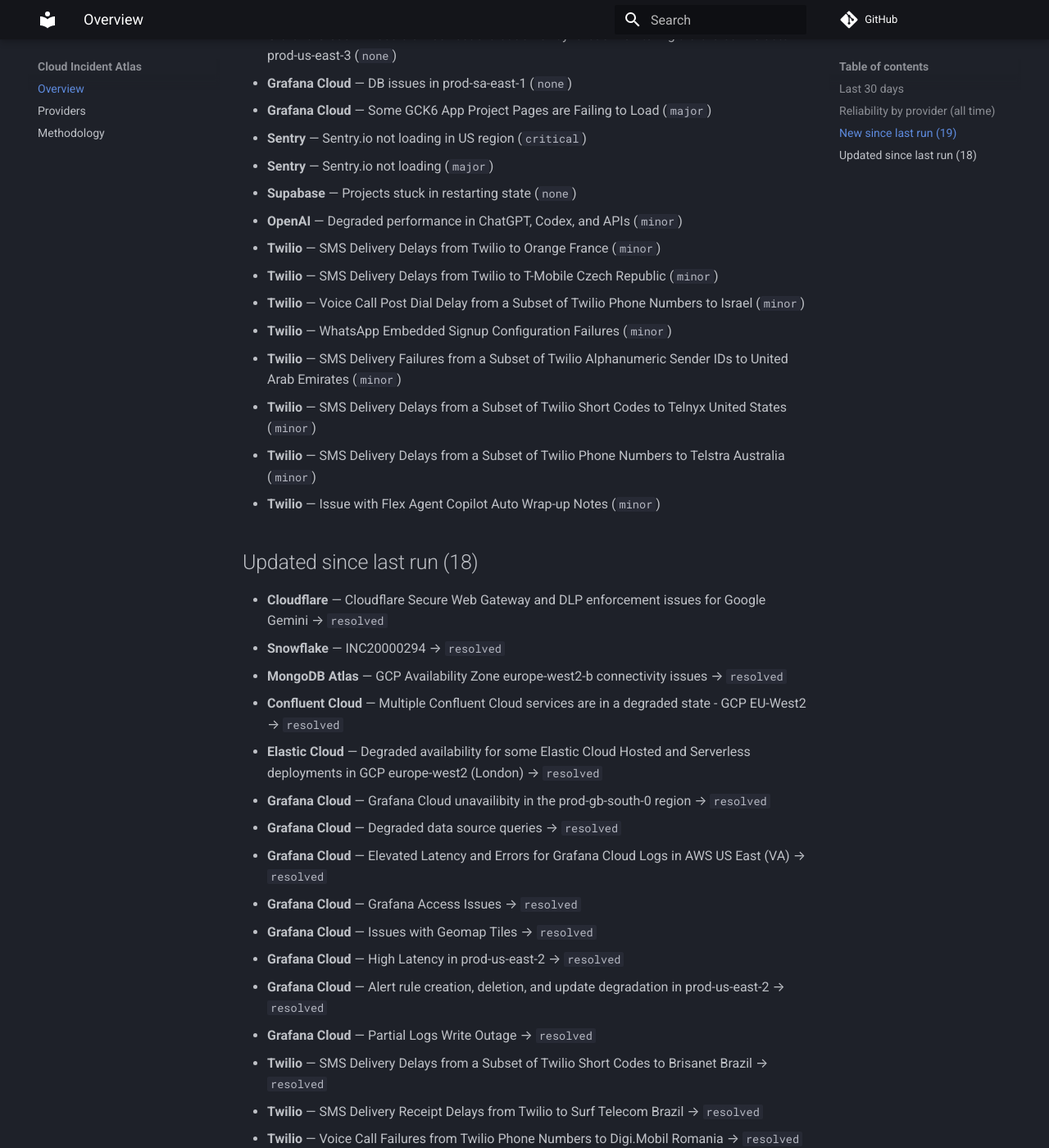
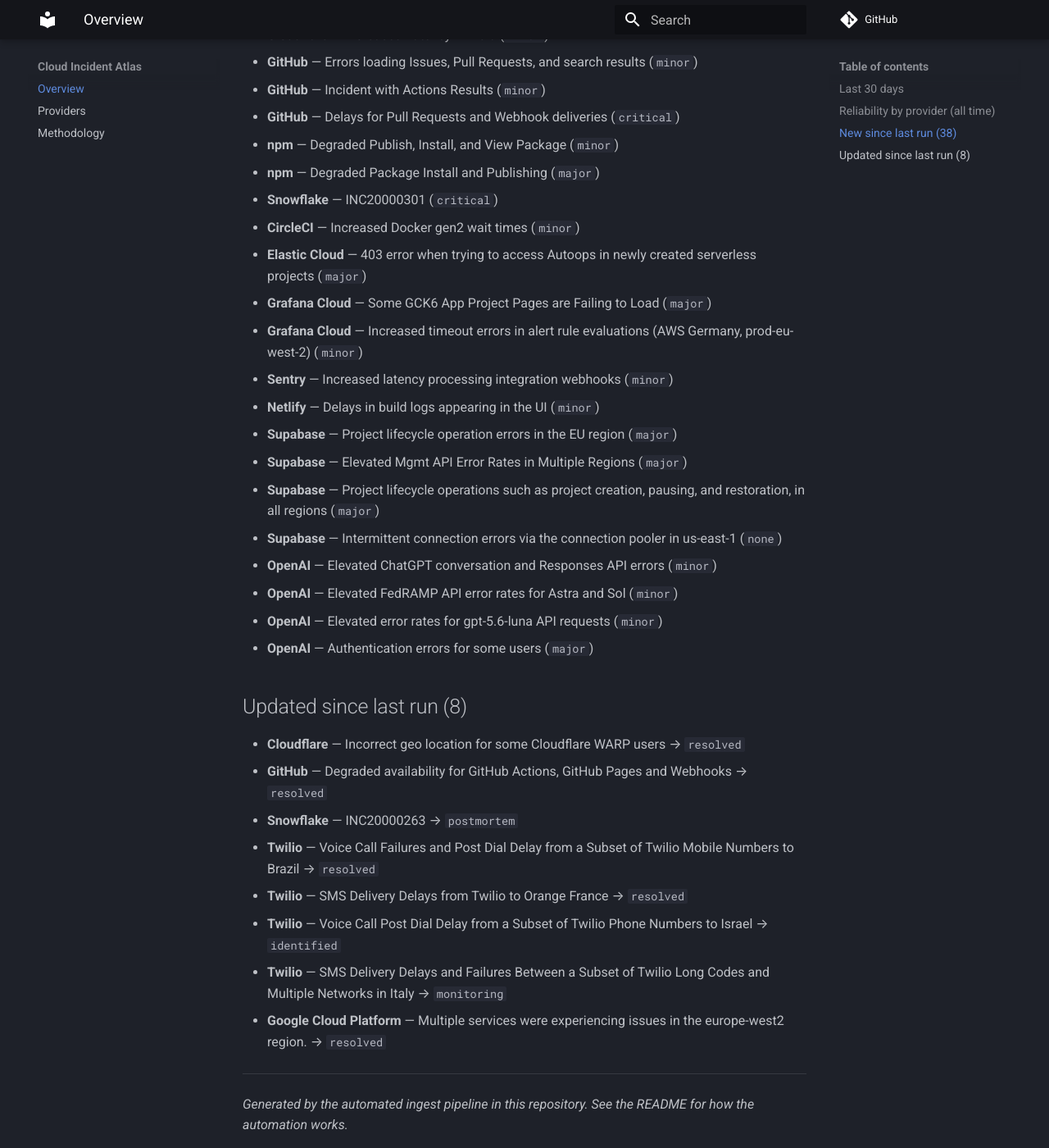
Before and after one commit to ayushgupta07xx/cloud-incident-atlas, an MkDocs documentation site: the page built from docs/index.md, in a window 1280 px wide and 1400 px high, scrolled down 1841 px. Shown: the whole window at 82% size. Built offline with MkDocs 1.6.1 and Material for MkDocs 9.7.7, drawn with Linux system fonts in a browser that asks for light colours; comment, search, counter and statistics services are not loaded; some of the changed text lies outside the part shown.

Commit message:
docs: refresh digest and charts
Regenerated from the corpus by the ingest pipeline.

Run: https://github.com/ayushgupta07xx/cloud-incident-atlas/actions/runs/39810945775

Co-authored-by: github-actions[bot] <41898282+github-actions[bot]@users.noreply.github.com>

```diff
--- a/docs/index.md
+++ b/docs/index.md
@@ -14,71 +14,67 @@
 | Atlassian | devtools | 39 | 120m | 2244m |
 | Amazon Web Services | cloud | 79 | — | — |
 | Microsoft Azure | cloud | 1 | — | — |
-| CircleCI | devtools | 321 | 70m | 481m |
-| Cloudflare | cdn | 6789 | 239m | 507m |
+| CircleCI | devtools | 322 | 70m | 481m |
+| Cloudflare | cdn | 6794 | 239m | 507m |
 | Confluent Cloud | data | 267 | 195m | 1599m |
 | Datadog | observability | 127 | 73m | 226m |
 | DigitalOcean | cloud | 510 | 144m | 571m |
 | Discord | comms | 224 | 56m | 292m |
-| Elastic Cloud | observability | 262 | 192m | 1506m |
-| Google Cloud Platform | cloud | 8 | 556m | — |
-| GitHub | devtools | 639 | 67m | 290m |
-| Grafana Cloud | observability | 785 | 92m | 1136m |
+| Elastic Cloud | observability | 263 | 192m | 1506m |
+| Google Cloud Platform | cloud | 8 | 505m | — |
+| GitHub | devtools | 642 | 67m | 287m |
+| Grafana Cloud | observability | 787 | 93m | 1135m |
 | HashiCorp Cloud | devtools | 40 | 178m | 1647m |
 | MongoDB Atlas | data | 279 | 120m | 1403m |
-| Netlify | paas | 227 | 39m | 185m |
+| Netlify | paas | 228 | 40m | 205m |
 | New Relic | observability | 108 | 63m | 311m |
-| npm | devtools | 65 | 107m | 347m |
-| OpenAI | ai | 114 | 108m | 653m |
-| Sentry | observability | 346 | 85m | 360m |
-| Snowflake | data | 208 | 118m | 595m |
-| Supabase | paas | 444 | 153m | 1315m |
-| Twilio | comms | 11147 | 270m | 1095m |
+| npm | devtools | 67 | 108m | 344m |
+| OpenAI | ai | 118 | 109m | 624m |
+| Sentry | observability | 347 | 84m | 359m |
+| Snowflake | data | 209 | 118m | 594m |
+| Supabase | paas | 448 | 152m | 1294m |
+| Twilio | comms | 11159 | 270m | 1095m |
 | Vercel | paas | 394 | 72m | 364m |
-| Zoom | comms | 193 | 113m | 1511m |
+| Zoom | comms | 194 | 111m | 1503m |
 
-## New since last run (19)
+## New since last run (38)
 
-- **Cloudflare** — Issue with Bot management traffic categorization for verified bots (`minor`)
-- **Snowflake** — INC20000299 (`minor`)
-- **CircleCI** — Increased wait times for macOS jobs on m4pro.large (`minor`)
-- **Elastic Cloud** — Elastic Cloud scaling issues in Azure (`major`)
-- **Grafana Cloud** — Possible incorrect evaluation of Synthetic Monitoring alert rules in cluster prod-us-east-3 (`none`)
-- **Grafana Cloud** — DB issues in prod-sa-east-1 (`none`)
+- **Cloudflare** — Cloudflare Workers API Latency (`minor`)
+- **Cloudflare** — Network congestion in Portland and Seattle, US (`minor`)
+- **Cloudflare** — Elevated Error Rate for Durable Objects in Lisbon (`minor`)
+- **Cloudflare** — Elevated Errors for R2 and Durable Objects in ENAM (`major`)
+- **Cloudflare** — Increased Latency in India (`minor`)
+- **GitHub** — Errors loading Issues, Pull Requests, and search results (`minor`)
+- **GitHub** — Incident with Actions Results (`minor`)
+- **GitHub** — Delays for Pull Requests and Webhook deliveries (`critical`)
+- **npm** — Degraded Publish, Install, and View Package (`minor`)
+- **npm** — Degraded Package Install and Publishing (`major`)
+- **Snowflake** — INC20000301 (`critical`)
+- **CircleCI** — Increased Docker gen2 wait times (`minor`)
+- **Elastic Cloud** — 403 error when trying to access Autoops in newly created serverless projects (`major`)
 - **Grafana Cloud** — Some GCK6 App Project Pages are Failing to Load (`major`)
-- **Sentry** — Sentry.io not loading in US region (`critical`)
-- **Sentry** — Sentry.io not loading (`major`)
-- **Supabase** — Projects stuck in restarting state (`none`)
-- **OpenAI** — Degraded performance in ChatGPT, Codex, and APIs (`minor`)
-- **Twilio** — SMS Delivery Delays from Twilio to Orange France (`minor`)
-- **Twilio** — SMS Delivery Delays from Twilio to T-Mobile Czech Republic (`minor`)
-- **Twilio** — Voice Call Post Dial Delay from a Subset of Twilio Phone Numbers to Israel (`minor`)
-- **Twilio** — WhatsApp Embedded Signup Configuration Failures (`minor`)
-- **Twilio** — SMS Delivery Failures from a Subset of Twilio Alphanumeric Sender IDs to United Arab Emirates (`minor`)
-- **Twilio** — SMS Delivery Delays from a Subset of Twilio Short Codes to Telnyx United States (`minor`)
-- **Twilio** — SMS Delivery Delays from a Subset of Twilio Phone Numbers to Telstra Australia (`minor`)
-- **Twilio** — Issue with Flex Agent Copilot Auto Wrap-up Notes (`minor`)
+- **Grafana Cloud** — Increased timeout errors in alert rule evaluations (AWS Germany, prod-eu-west-2) (`minor`)
+- **Sentry** — Increased latency processing integration webhooks (`minor`)
+- **Netlify** — Delays in build logs appearing in the UI (`minor`)
+- **Supabase** — Project lifecycle operation errors in the EU region (`major`)
+- **Supabase** — Elevated Mgmt API Error Rates in Multiple Regions (`major`)
+- **Supabase** — Project lifecycle operations such as project creation, pausing, and restoration, in all regions (`major`)
+- **Supabase** — Intermittent connection errors via the connection pooler in us-east-1 (`none`)
+- **OpenAI** — Elevated ChatGPT conversation and Responses API errors (`minor`)
+- **OpenAI** — Elevated FedRAMP API error rates for Astra and Sol (`minor`)
+- **OpenAI** — Elevated error rates for gpt-5.6-luna API requests (`minor`)
+- **OpenAI** — Authentication errors for some users (`major`)
 
-## Updated since last run (18)
+## Updated since last run (8)
 
-- **Cloudflare** — Cloudflare Secure Web Gateway and DLP enforcement issues for Google Gemini → `resolved`
-- **Snowflake** — INC20000294 → `resolved`
-- **MongoDB Atlas** — GCP Availability Zone europe-west2-b connectivity issues → `resolved`
-- **Confluent Cloud** — Multiple Confluent Cloud services are in a degraded state - GCP EU-West2 → `resolved`
-- **Elastic Cloud** — Degraded availability for some Elastic Cloud Hosted and Serverless deployments in GCP europe-west2 (London) → `resolved`
-- **Grafana Cloud** — Grafana Cloud unavailibity in the prod-gb-south-0 region → `resolved`
-- **Grafana Cloud** — Degraded data source queries → `resolved`
-- **Grafana Cloud** — Elevated Latency and Errors for Grafana Cloud Logs in AWS US East (VA) → `resolved`
-- **Grafana Cloud** — Grafana Access Issues → `resolved`
-- **Grafana Cloud** — Issues with Geomap Tiles → `resolved`
-- **Grafana Cloud** — High Latency in prod-us-east-2 → `resolved`
-- **Grafana Cloud** — Alert rule creation, deletion, and update degradation in prod-us-east-2 → `resolved`
-- **Grafana Cloud** — Partial Logs Write Outage → `resolved`
-- **Twilio** — SMS Delivery Delays from a Subset of Twilio Short Codes to Brisanet Brazil → `resolved`
-- **Twilio** — SMS Delivery Receipt Delays from Twilio to Surf Telecom Brazil → `resolved`
-- **Twilio** — Voice Call Failures from Twilio Phone Numbers to Digi.Mobil Romania → `resolved`
-- **Twilio** — SMS Delivery Delays and Failures between a Subset of Twilio Long Codes and Multiple Networks in Italy → `monitoring`
-- **Twilio** — Voice Call Failures and Post Dial Delay From a Subset of Twilio Mobile Numbers to Brazil → `monitoring`
+- **Cloudflare** — Incorrect geo location for some Cloudflare WARP users → `resolved`
+- **GitHub** — Degraded availability for GitHub Actions, GitHub Pages and Webhooks → `resolved`
+- **Snowflake** — INC20000263 → `postmortem`
+- **Twilio** — Voice Call Failures and Post Dial Delay from a Subset of Twilio Mobile Numbers to Brazil → `resolved`
+- **Twilio** — SMS Delivery Delays from Twilio to Orange France → `resolved`
+- **Twilio** — Voice Call Post Dial Delay from a Subset of Twilio Phone Numbers to Israel → `identified`
+- **Twilio** — SMS Delivery Delays and Failures Between a Subset of Twilio Long Codes and Multiple Networks in Italy → `monitoring`
+- **Google Cloud Platform** — Multiple services were experiencing issues in the europe-west2 region. → `resolved`
 
 ---
 
```
Also changed, not shown: other parts of docs/index.md (+3 -3 lines), README.md (+10 -10 lines), docs/providers.md (+21 -21 lines), docs/img/mttr.svg, docs/img/timeline.svg.
